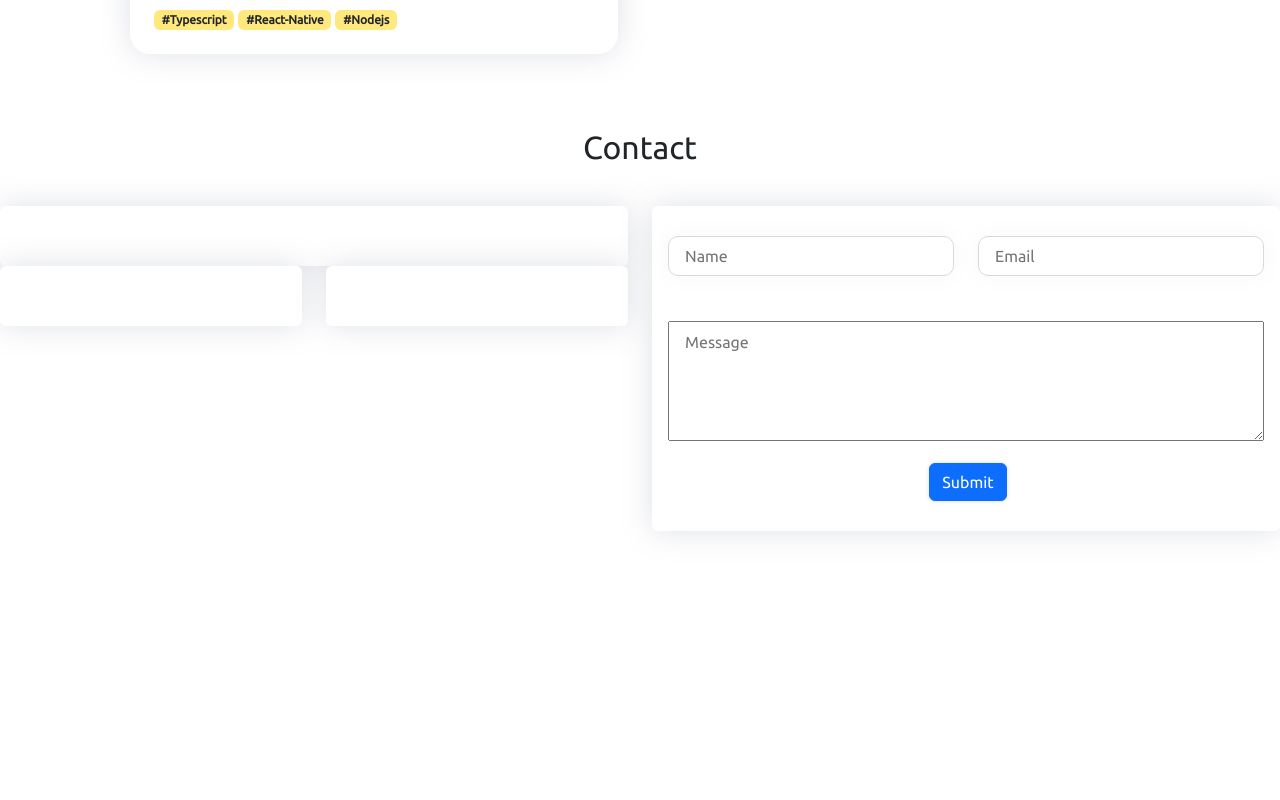
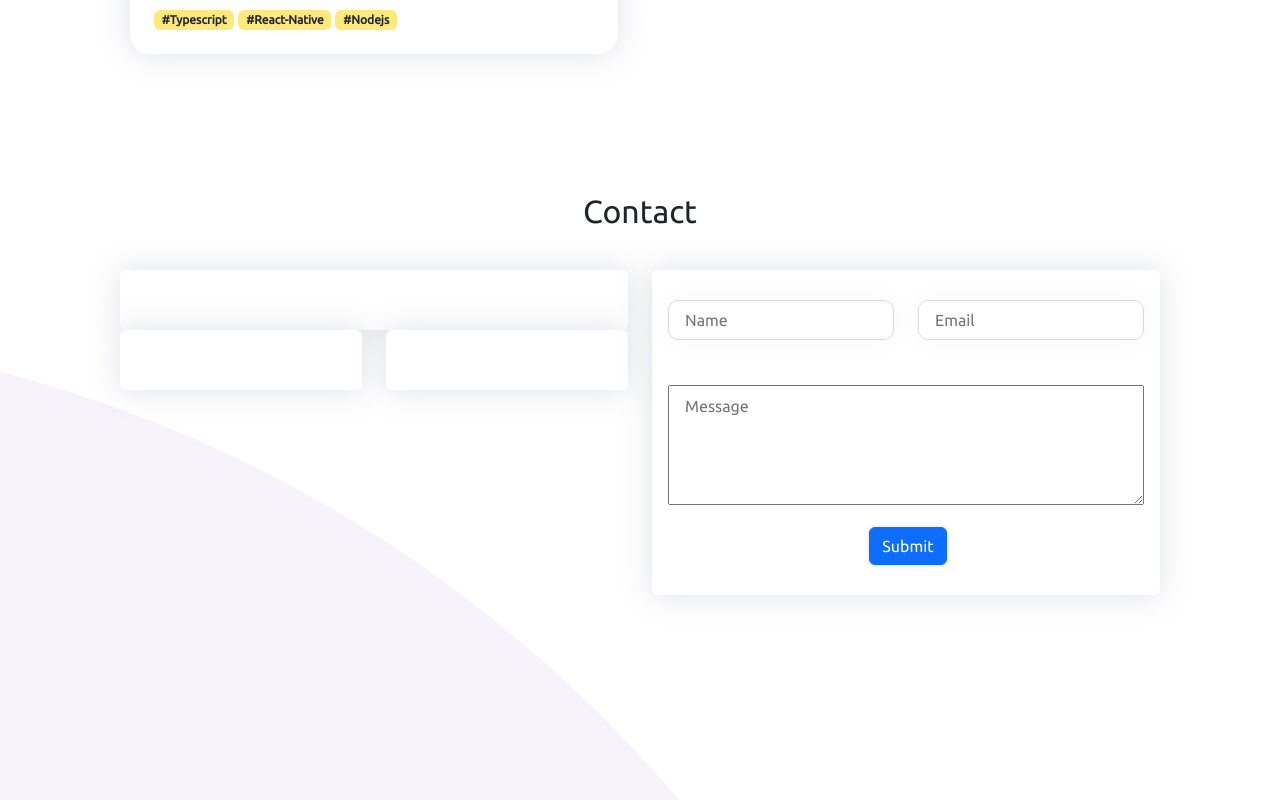
Before and after one commit to HowardMui/howard-resume-react, a React (Create React App) app: page / in a window 1280 px wide. Shown: the part 5780-6580 px from the top of the page. Built offline with nearby package versions, Linux system fonts and the light colour scheme; a web font is replaced by a local one.

Commit message:
style: contact-container

```diff
--- a/src/assets/scss/Containers/ContactContainer/ContactContainer.scss
+++ b/src/assets/scss/Containers/ContactContainer/ContactContainer.scss
@@ -1,5 +1,9 @@
 .contact-container {
+  padding: 64px 120px;
   min-height: 700px;
+  background-image: url('../../../icons/Ellipse-home-bg.svg');
+  background-position: bottom 110% right -20%;
+  background-repeat: no-repeat;
 
   .title-div {
   }
```
